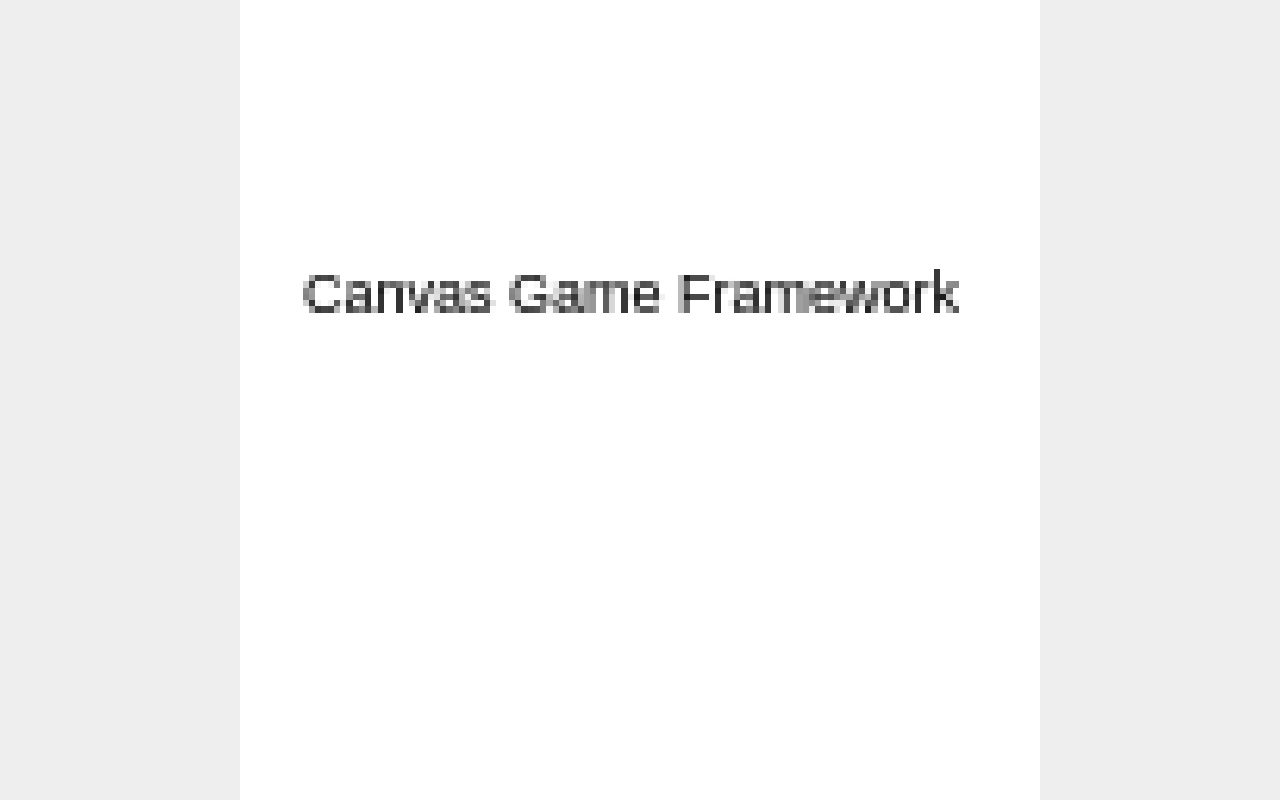
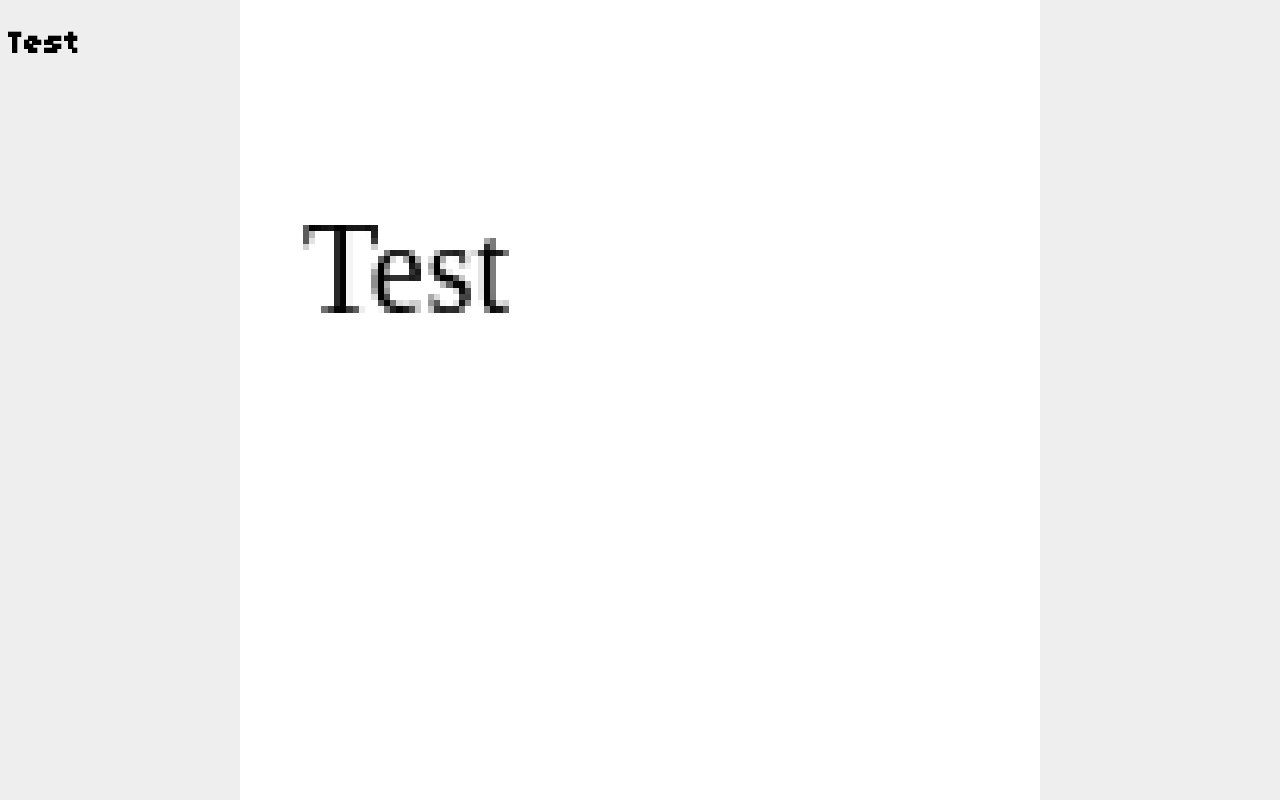
Before and after one commit to nailkhasipov/canvas-sandbox, a plain HTML site: page index.html in a window 1280 px wide. Drawn offline with Linux system fonts and the light colour scheme.

Commit message:
text render

```diff
--- a/index.html
+++ b/index.html
@@ -4,32 +4,17 @@
     <meta charset="utf-8">
     <title>Canvas Game Framework</title>
     <meta name="viewport" content="width=device-width, initial-scale=1">
-    <style>
-      *{ position: fixed; }
-      body { background: #eee; }
-      canvas {
-        width: 100vmin;
-        top: 50%;
-        left: 50%;
-        transform: translateX(-50%)translateY(-50%);
-        background: #fff;
-        image-rendering: optimizeSpeed;
-        image-rendering: -moz-crisp-edges;
-        image-rendering: -webkit-optimize-contrast;
-        image-rendering: -o-crisp-edges;
-        image-rendering: pixelated;
-        -ms-interpolation-mode: nearest-neighbor;
-      }
-    </style>
+    <link rel="stylesheet" href="style.css" type="text/css" media="all" />
   </head>
   <body>
+    <h1>Test</h1>
     <canvas id="gameCanvas" width=128 height=128></canvas>
     <script>
       var canvas = document.getElementById("gameCanvas");
       var ctx = canvas.getContext("2d");
 
-      ctx.font = "9px Arial";
-      ctx.fillText("Canvas Game Framework",10,50);
+      ctx.font = '20px "04b03"';
+      ctx.fillText("Test",10,50);
     </script>
   </body>
 </html>
--- /dev/null
+++ b/style.css
@@ -0,0 +1,32 @@
+@font-face {
+  font-family: "04b03";
+
+  src: url("./fonts/04b03.woff") format("woff"),
+    url("./fonts/04b03.woff2") format("woff2");
+}
+
+*{
+  position: fixed;
+}
+
+body {
+  background: #eee;
+}
+
+h1 {
+  font-family: '04b03';
+}
+
+canvas {
+  width: 100vmin;
+  top: 50%;
+  left: 50%;
+  transform: translateX(-50%)translateY(-50%);
+  background: #fff;
+  image-rendering: optimizeSpeed;
+  image-rendering: -moz-crisp-edges;
+  image-rendering: -webkit-optimize-contrast;
+  image-rendering: -o-crisp-edges;
+  image-rendering: pixelated;
+  -ms-interpolation-mode: nearest-neighbor;
+}
```
Also changed, not shown: fonts/04b03.ttf (added), fonts/04b03.woff (added), fonts/04b03.woff2 (added), 1 other file.
